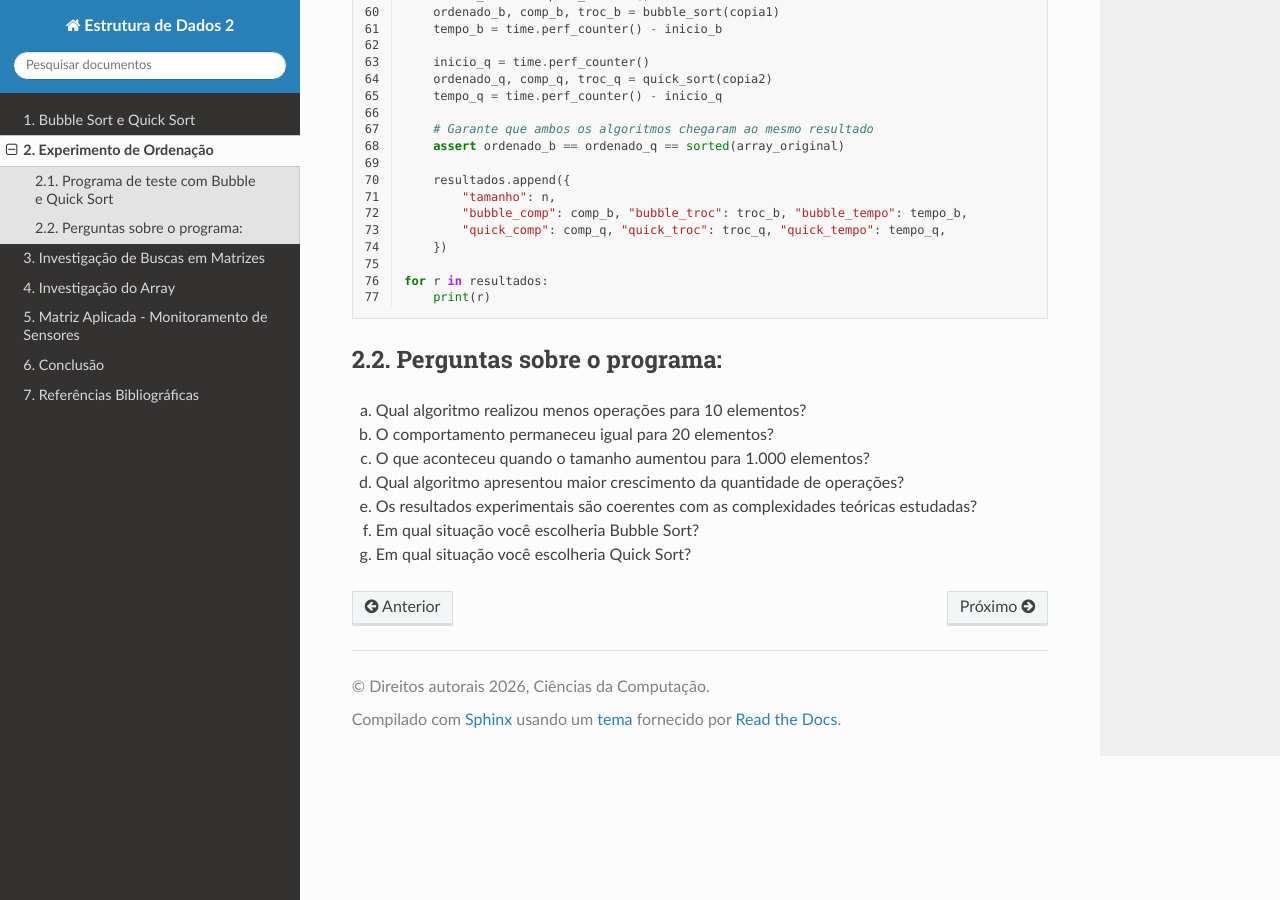
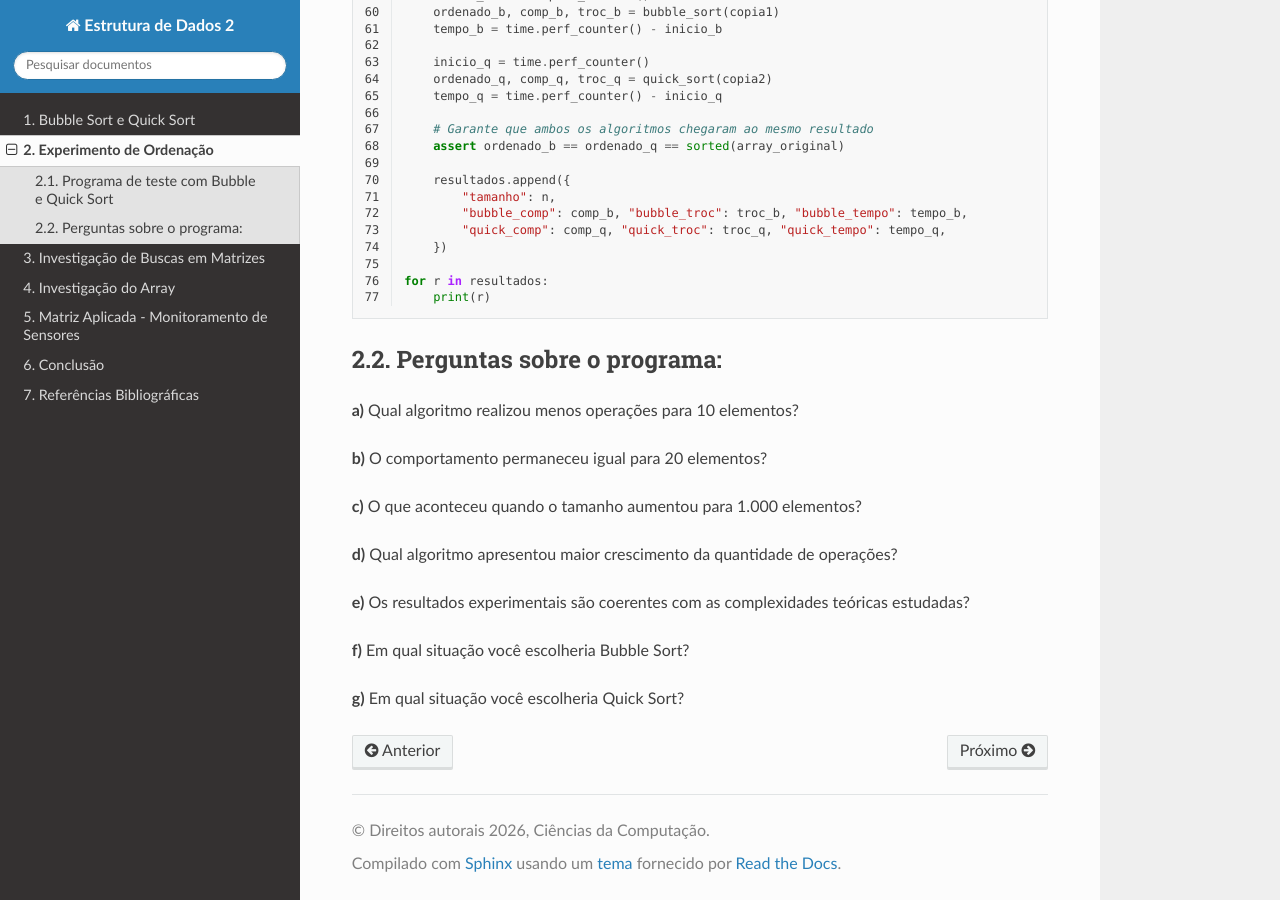
Before and after one commit to sofiaestrelab/Estrutura_de_Dados_2, a Sphinx documentation site: the page built from docs/source/parte2/index.rst, in a window 1280 px wide and 900 px high, scrolled down 1216 px. Built offline with Sphinx 7.4.7 and the Read the Docs theme 3.1.0, drawn with Linux system fonts in a browser that asks for light colours.

```diff
--- a/docs/source/parte2/index.rst
+++ b/docs/source/parte2/index.rst
@@ -88,16 +88,16 @@ Programa de teste com Bubble e Quick Sort
 Perguntas sobre o programa:
 ---------------------------
 
-a) Qual algoritmo realizou menos operações para 10 elementos?
+**a)** Qual algoritmo realizou menos operações para 10 elementos?
 
-b) O comportamento permaneceu igual para 20 elementos?
+**b)** O comportamento permaneceu igual para 20 elementos?
 
-c) O que aconteceu quando o tamanho aumentou para 1.000 elementos?
+**c)** O que aconteceu quando o tamanho aumentou para 1.000 elementos?
 
-d) Qual algoritmo apresentou maior crescimento da quantidade de operações?
+**d)** Qual algoritmo apresentou maior crescimento da quantidade de operações?
 
-e) Os resultados experimentais são coerentes com as complexidades teóricas estudadas?
+**e)** Os resultados experimentais são coerentes com as complexidades teóricas estudadas?
 
-f) Em qual situação você escolheria Bubble Sort?
+**f)** Em qual situação você escolheria Bubble Sort?
 
-g) Em qual situação você escolheria Quick Sort?
+**g)** Em qual situação você escolheria Quick Sort?
```
